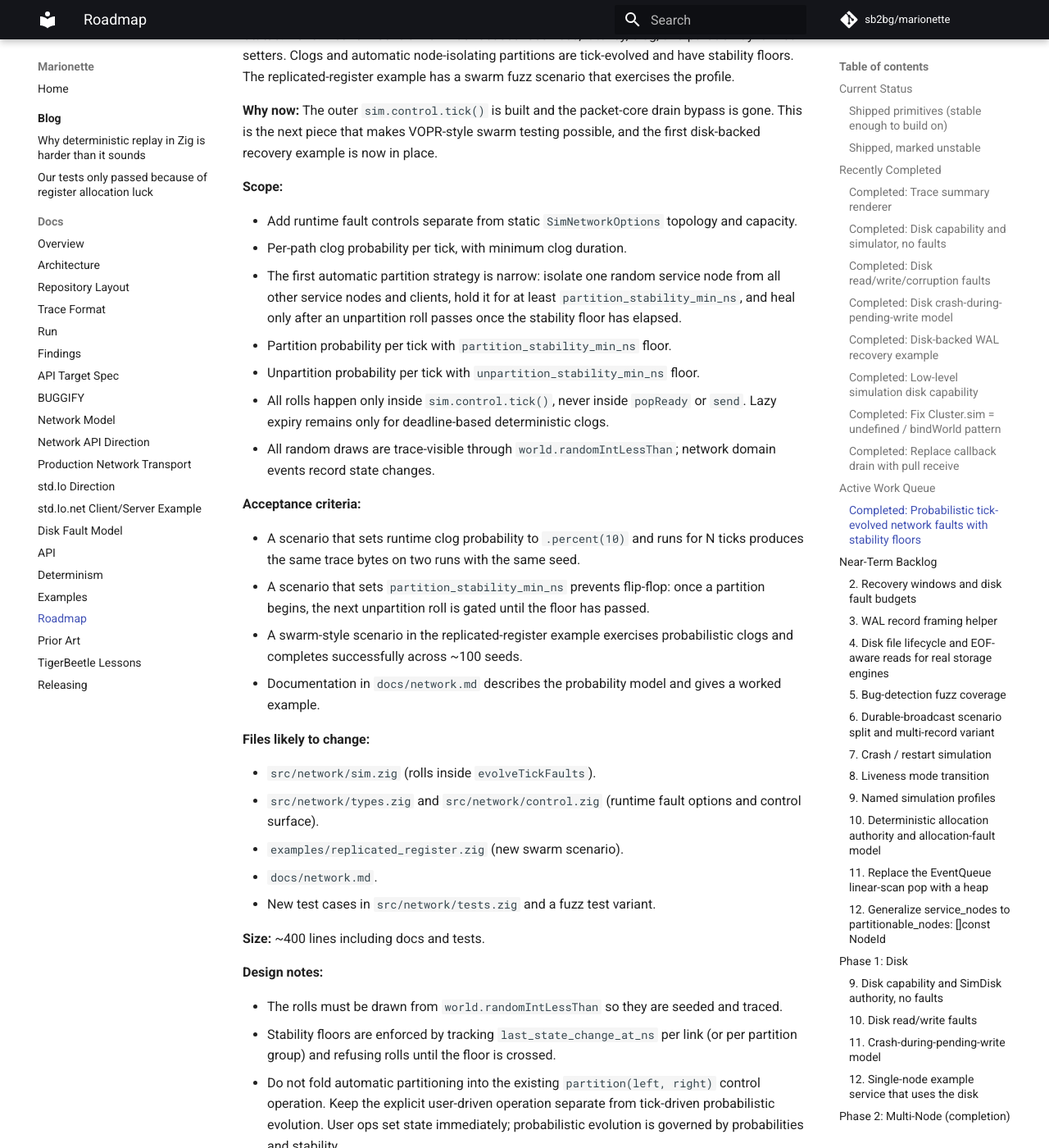
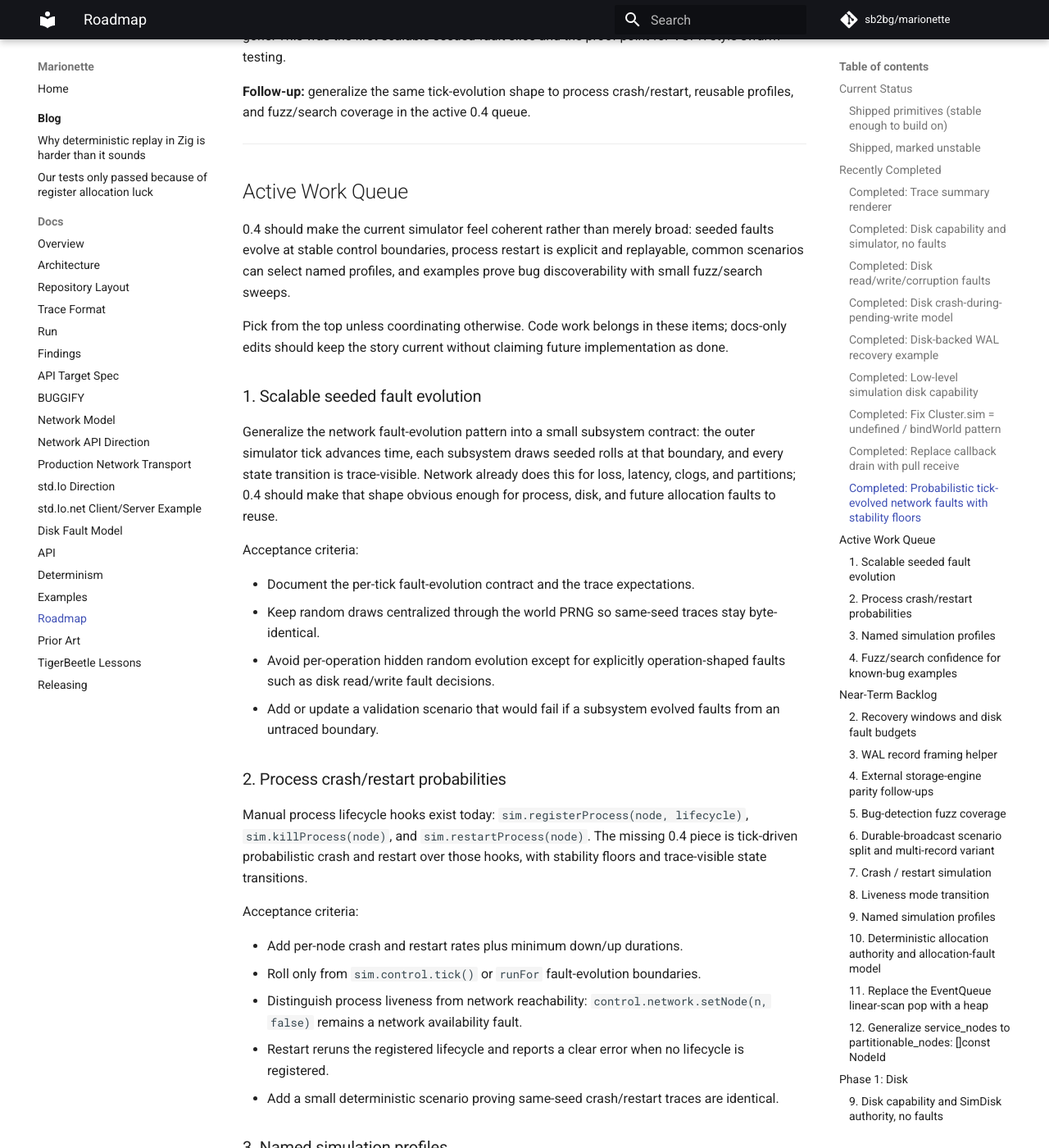
Before and after one commit to sb2bg/marionette, an MkDocs documentation site: the page built from docs/roadmap.md, in a window 1280 px wide and 1400 px high, scrolled down 8530 px. Shown: the whole window at 82% size. Built offline with MkDocs 1.6.1 and Material for MkDocs 9.7.7, drawn with Linux system fonts in a browser that asks for light colours; comment, search, counter and statistics services are not loaded; some of the changed text lies outside the part shown.

Commit message:
Refresh 0.4 docs roadmap

```diff
--- a/docs/roadmap.md
+++ b/docs/roadmap.md
@@ -45,8 +45,9 @@ The current network surface is:
   topology, per-link queues, send-time drops, latency with jitter, link/node
   state, and per-path clogging.
 - `sim.control.tick()`: outer tick that advances `World` and evolves subsystem
-  fault state. `sim.control.runFor(duration)` steps tick by tick rather than
-  jumping time.
+  fault state. `sim.control.runFor(duration)` advances through deterministic
+  event and fault-evolution boundaries; long quiet spans may jump rather than
+  emitting one tick per configured tick.
 - `endpoint.receive()`: the public delivery loop primitive, routing time
   movement through the simulated network handle.
 
@@ -137,10 +138,10 @@ These items were finished during the pre-disk stabilization pass.
 **Status:** Done. `mar.summarize` and `Summary.writeSummary` are exported and
 covered by tests.
 
-**Why it mattered:** `sim.runFor` emits one `world.tick` event per tick. Once
-probabilistic faults land, per-tick event volume grows again. The
-summary layer has to exist before trace volume outpaces human reading, not
-after.
+**Why it mattered:** Early `runFor` paths emitted one `world.tick` event per
+tick, and probabilistic faults add their own trace volume at evolution
+boundaries. The summary layer has to exist before trace volume outpaces human
+reading, not after.
 
 **Scope:**
 
@@ -349,11 +350,6 @@ advances simulated time through the simulation wrapper.
 
 ---
 
-## Active Work Queue
-
-Ordered by priority. Each entry has acceptance criteria, a rough size, and the
-design context. Pick from the top unless coordinating otherwise.
-
 ### Completed: Probabilistic tick-evolved network faults with stability floors
 
 **Status:** Done. Network control now has focused lossiness, latency, clog,
@@ -361,60 +357,95 @@ and partition-dynamics setters. Clogs and automatic node-isolating partitions
 are tick-evolved and have stability floors. The replicated-register example
 has a swarm fuzz scenario that exercises the profile.
 
-**Why now:** The outer `sim.control.tick()` is built and the packet-core drain bypass
-is gone. This is the next piece that makes VOPR-style swarm testing possible,
-and the first disk-backed recovery example is now in place.
+**Why it mattered:** The outer `sim.control.tick()` is built and the
+packet-core drain bypass is gone. This was the first scalable seeded-fault
+slice and the proof point for VOPR-style swarm testing.
 
-**Scope:**
+**Follow-up:** generalize the same tick-evolution shape to process
+crash/restart, reusable profiles, and fuzz/search coverage in the active
+0.4 queue.
 
-- Add runtime fault controls separate from static `SimNetworkOptions`
-  topology and capacity.
-- Per-path clog probability per tick, with minimum clog duration.
-- The first automatic partition strategy is narrow: isolate one random
-  service node from all other service nodes and clients, hold it for at
-  least `partition_stability_min_ns`, and heal only after an unpartition
-  roll passes once the stability floor has elapsed.
-- Partition probability per tick with `partition_stability_min_ns` floor.
-- Unpartition probability per tick with `unpartition_stability_min_ns` floor.
-- All rolls happen only inside `sim.control.tick()`, never inside `popReady` or
-  `send`. Lazy expiry remains only for deadline-based deterministic clogs.
-- All random draws are trace-visible through `world.randomIntLessThan`;
-  network domain events record state changes.
+---
 
-**Acceptance criteria:**
+## Active Work Queue
 
-- A scenario that sets runtime clog probability to `.percent(10)` and runs
-  for N ticks produces the same trace bytes on two runs with the same seed.
-- A scenario that sets `partition_stability_min_ns` prevents flip-flop: once
-  a partition begins, the next unpartition roll is gated until the floor
-  has passed.
-- A swarm-style scenario in the replicated-register example exercises
-  probabilistic clogs and completes successfully across ~100 seeds.
-- Documentation in `docs/network.md` describes the probability model and
-  gives a worked example.
+0.4 should make the current simulator feel coherent rather than merely broad:
+seeded faults evolve at stable control boundaries, process restart is explicit
+and replayable, common scenarios can select named profiles, and examples prove
+bug discoverability with small fuzz/search sweeps.
 
-**Files likely to change:**
+Pick from the top unless coordinating otherwise. Code work belongs in these
+items; docs-only edits should keep the story current without claiming future
+implementation as done.
 
-- `src/network/sim.zig` (rolls inside `evolveTickFaults`).
-- `src/network/types.zig` and `src/network/control.zig` (runtime fault options and control surface).
-- `examples/replicated_register.zig` (new swarm scenario).
-- `docs/network.md`.
-- New test cases in `src/network/tests.zig` and a fuzz test variant.
+### 1. Scalable seeded fault evolution
 
-**Size:** ~400 lines including docs and tests.
+Generalize the network fault-evolution pattern into a small subsystem contract:
+the outer simulator tick advances time, each subsystem draws seeded rolls at
+that boundary, and every state transition is trace-visible. Network already
+does this for loss, latency, clogs, and partitions; 0.4 should make that shape
+obvious enough for process, disk, and future allocation faults to reuse.
 
-**Design notes:**
+Acceptance criteria:
 
-- The rolls must be drawn from `world.randomIntLessThan` so they are seeded
-  and traced.
-- Stability floors are enforced by tracking `last_state_change_at_ns` per
-  link (or per partition group) and refusing rolls until the floor is
-  crossed.
-- Do not fold automatic partitioning into the existing `partition(left, right)`
-  control operation. Keep the explicit user-driven operation
-  separate from tick-driven probabilistic evolution. User ops set state
-  immediately; probabilistic evolution is governed by probabilities and
-  stability.
+- Document the per-tick fault-evolution contract and the trace expectations.
+- Keep random draws centralized through the world PRNG so same-seed traces stay
+  byte-identical.
+- Avoid per-operation hidden random evolution except for explicitly
+  operation-shaped faults such as disk read/write fault decisions.
+- Add or update a validation scenario that would fail if a subsystem evolved
+  faults from an untraced boundary.
+
+### 2. Process crash/restart probabilities
+
+Manual process lifecycle hooks exist today:
+`sim.registerProcess(node, lifecycle)`, `sim.killProcess(node)`, and
+`sim.restartProcess(node)`. The missing 0.4 piece is tick-driven probabilistic
+crash and restart over those hooks, with stability floors and trace-visible
+state transitions.
+
+Acceptance criteria:
+
+- Add per-node crash and restart rates plus minimum down/up durations.
+- Roll only from `sim.control.tick()` or `runFor` fault-evolution boundaries.
+- Distinguish process liveness from network reachability:
+  `control.network.setNode(n, false)` remains a network availability fault.
+- Restart reruns the registered lifecycle and reports a clear error when no
+  lifecycle is registered.
+- Add a small deterministic scenario proving same-seed crash/restart traces
+  are identical.
+
+### 3. Named simulation profiles
+
+Lift the hand-built scenario settings into named profiles so examples and CI
+can say what kind of run they are performing without rewriting rates and
+budgets at every call site.
+
+Acceptance criteria:
+
+- Ship at least `smoke`, `swarm`, `replay`, and `performance` profiles.
+- Profiles expand into `RunOptions`, simulator topology defaults, and runtime
+  fault controls without hiding the fully expanded values from traces or
+  failure summaries.
+- Keep `replay` exact: a seed plus expanded profile should be enough to
+  reproduce a failure.
+- Port the replicated-register swarm setup to the shared profile mechanism
+  without weakening its current coverage.
+
+### 4. Fuzz/search confidence for known-bug examples
+
+The suite has strong single-seed demonstrations. 0.4 should add modest
+fuzz/search coverage where the bug is probabilistic, so CI proves the fault
+profiles can discover known failures rather than only replay scripted failures.
+
+Acceptance criteria:
+
+- Add a durable-broadcast buggy fuzz/search variant where crash loss is
+  probabilistic instead of `.always()`.
+- Keep stable single-seed failure tests for readable traces.
+- Decide whether replicated-register and KV need matching bug-search tests, or
+  document why their deterministic demonstrations are enough for 0.4.
+- Failure reports must include seed, profile name, and expanded profile values.
 
 ---
 
@@ -466,18 +497,14 @@ Design notes:
 - Establish a simple magic naming convention or registry comment while touching
   the framing code; `kv_store` uses `MKV1`, durable broadcast uses `MDB1`.
 
-### 4. Disk file lifecycle and EOF-aware reads for real storage engines
+### 4. External storage-engine parity follow-ups
 
-The append-only WAL examples only needed sector-addressed `read`, `write`, and
-`sync`. Real embedded databases such as `xit-vcs/xitdb` and `lispking/kvdb`
-need a wider storage authority before they can run meaningfully under
-Marionette: file size metadata, EOF-aware reads, truncate/clear, delete, and
-atomic-ish rename for compaction.
-
-This is the first external-compatibility gap discovered by inspecting a real
-Zig storage engine. Add the smallest deterministic disk surface that can port
-`kvdb`'s pager/WAL layer without letting application code reach back to
-`std.fs`.
+The first external-storage compatibility gap has mostly been closed:
+Marionette now has file size metadata, EOF-aware reads, truncate/clear,
+delete, rename, directory sync modeling, a flat `std.Io.File` subset over
+`SimDisk`, and pinned xitdb validation coverage. The remaining work is no
+longer the base disk lifecycle surface; it is confidence-building around
+external storage engines and crash profiles.
 
 Current partial progress: `Disk` now exposes path-level `stat`, EOF-aware
 `readSome`, `setLength`, `delete`, `rename`, and `syncDir`, backed by both
@@ -560,6 +587,9 @@ Design notes:
 
 ### 5. Bug-detection fuzz coverage
 
+**Moved to the active 0.4 queue.** Keep this section only as historical
+context until the active item lands.
+
 Most deliberately buggy examples are single-seed demonstrations. Add a small
 fuzz/search layer where the bug is probabilistic, so the suite proves failures
 are discoverable under realistic profiles rather than only under scripted
@@ -591,6 +621,9 @@ Acceptance criteria:
 
 ### 7. Crash / restart simulation
 
+**Moved to the active 0.4 queue.** The manual lifecycle hooks described below
+exist; the remaining work is probabilistic process crash/restart evolution.
+
 Extend `sim.control.tick()` to roll per-node crash and restart probabilities with
 stability floors. Manual process crash/restart is now expressible with
 `sim.killProcess(node)` and `sim.restartProcess(node)`, while network-only node
@@ -608,6 +641,8 @@ nodes up, and leaves non-core failures permanent. See VOPR's
 and item 5.
 
 ### 9. Named simulation profiles
+
+**Moved to the active 0.4 queue.**
 
 Ship `smoke`, `swarm`, `replay`, `performance` as first-class named
 profiles that expand into `RunOptions`, `SimNetworkOptions`, and runtime
@@ -1203,9 +1238,8 @@ become confusing.
 
 ---
 
-Last meaningful update: production endpoint topology options started; roadmap
-item 15 restructured into production-transport sub-tasks (15a-15k) and
-named-bus composition split into a separate item 16. See
-`docs/network-production.md` for the target architecture. Update this roadmap
-in the same PR as any substantive code change. Contributors should expect the
-roadmap to reflect the true state of the code.
+Last meaningful update: 0.4 active queue refreshed around scalable seeded fault
+evolution, process crash/restart probabilities, named profiles, and fuzz/search
+confidence; completed network fault evolution moved out of the active queue.
+Update this roadmap in the same PR as any substantive code change.
+Contributors should expect the roadmap to reflect the true state of the code.
```
Also changed, not shown: docs/api.md (+15 -7 lines), docs/architecture.md (+2 -1 lines), docs/network.md (+18 -13 lines).
